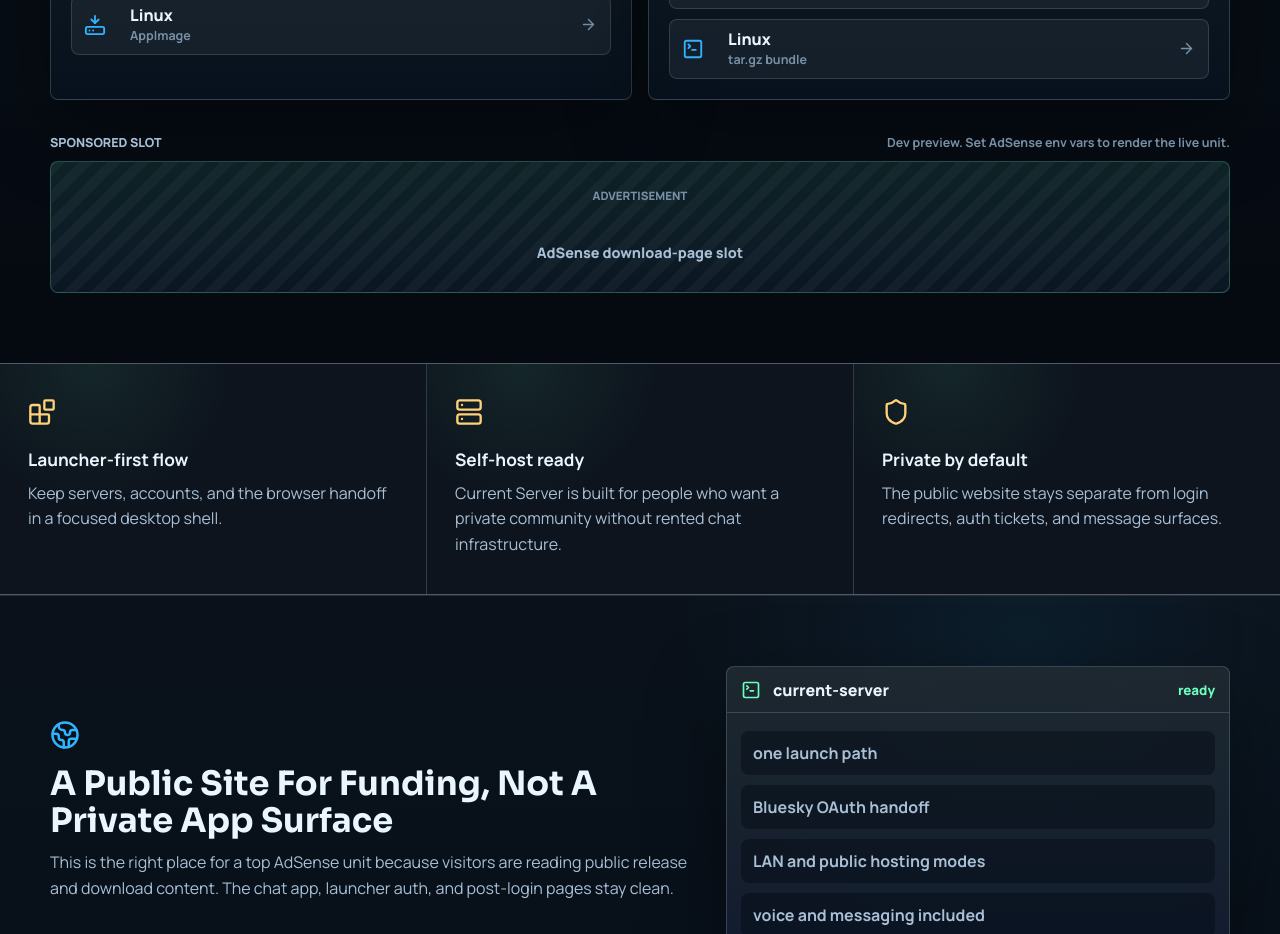
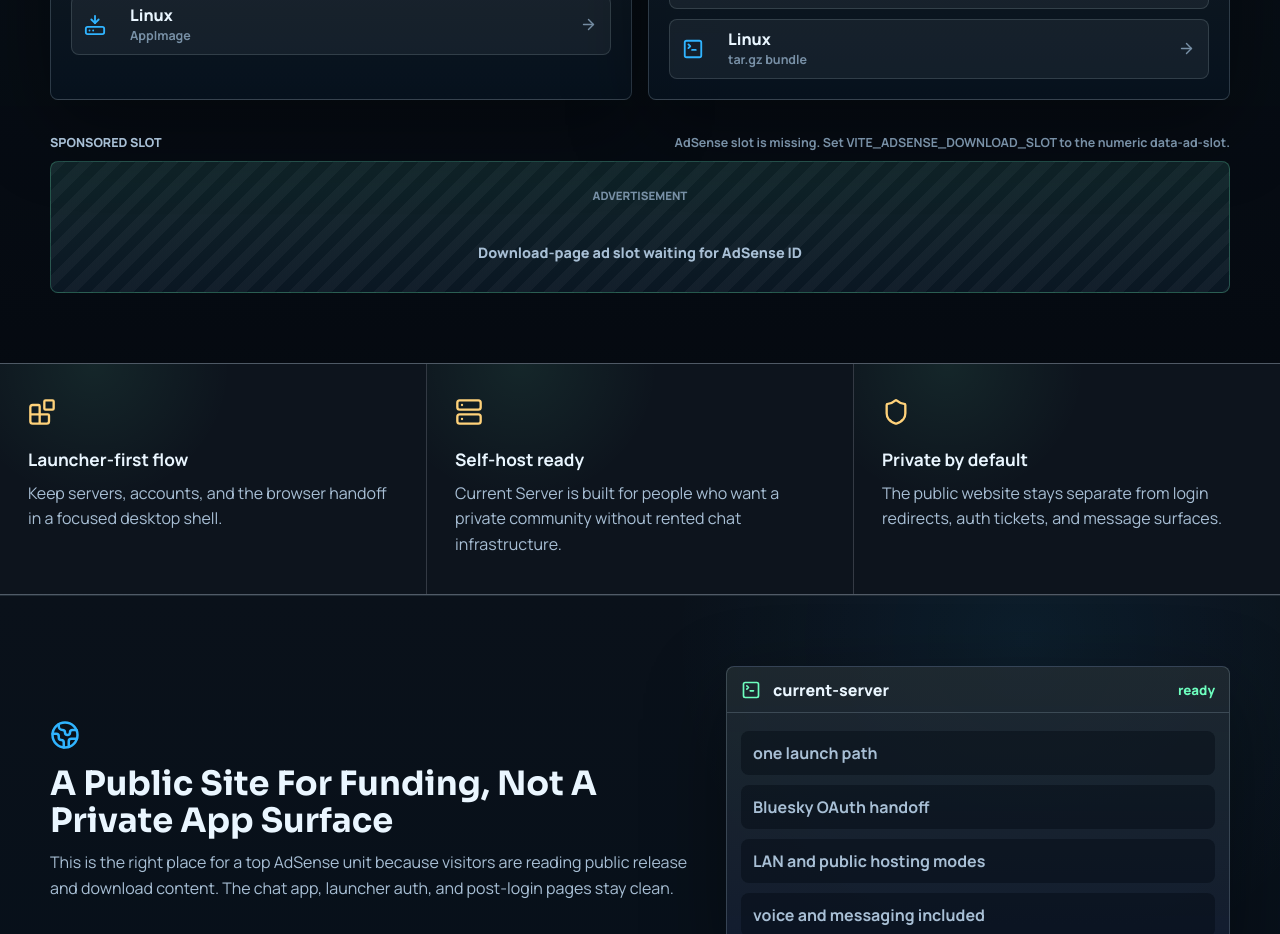
Before and after one commit to GaiaChat/gaiachat.github.io, a React (Vite) app: page / in a window 1280 px wide. Shown: the part 1120-2054 px from the top of the page. Built offline with nearby package versions, Linux system fonts and the light colour scheme; no server answers.

Commit message:
fix: surface missing adsense configuration

```diff
--- a/src/App.tsx
+++ b/src/App.tsx
@@ -279,7 +279,7 @@
 }
 
 function AdSenseDownloadPlacement() {
-  const client = import.meta.env.VITE_ADSENSE_CLIENT?.trim();
+  const client = (import.meta.env.VITE_ADSENSE_CLIENT || 'ca-pub-1998367148417325').trim();
   const slot = import.meta.env.VITE_ADSENSE_DOWNLOAD_SLOT?.trim();
   const enabled = Boolean(client && slot);
   const pushedRef = useRef(false);
@@ -310,23 +310,23 @@
     });
   }, [client, enabled]);
 
-  if (!enabled && import.meta.env.MODE === 'development') {
+  if (!enabled) {
     return (
       <div className="ad-placement-wrap">
         <div className="ad-placement-note">
           <span>Sponsored Slot</span>
-          <small>Dev preview. Set AdSense env vars to render the live unit.</small>
+          <small>
+            {slot
+              ? 'AdSense client is missing. Set VITE_ADSENSE_CLIENT.'
+              : 'AdSense slot is missing. Set VITE_ADSENSE_DOWNLOAD_SLOT to the numeric data-ad-slot.'}
+          </small>
         </div>
         <aside className="ad-download-placement ad-download-placement-preview" aria-label="Advertisement">
           <span>Advertisement</span>
-          <div>AdSense download-page slot</div>
+          <div>Download-page ad slot waiting for AdSense ID</div>
         </aside>
       </div>
     );
-  }
-
-  if (!enabled) {
-    return null;
   }
 
   return (
```
Also changed, not shown: 1 other file (tests, documents, lock files or other folders).
